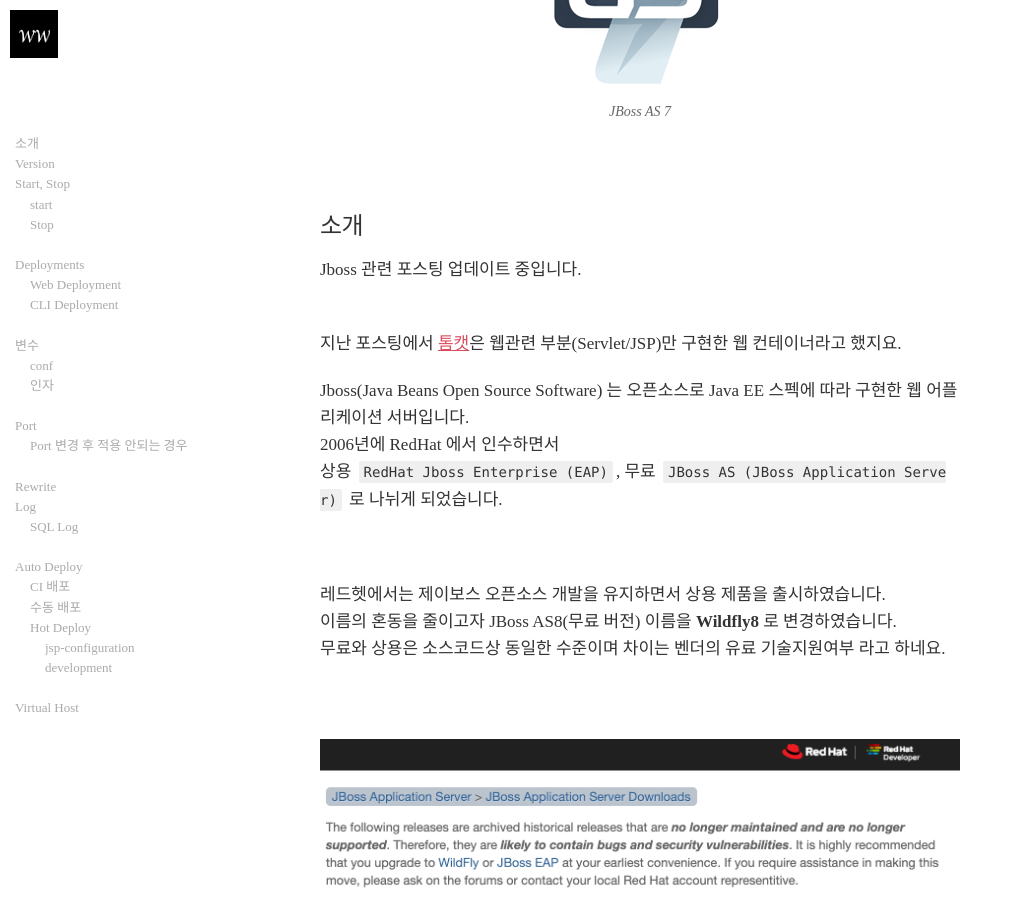
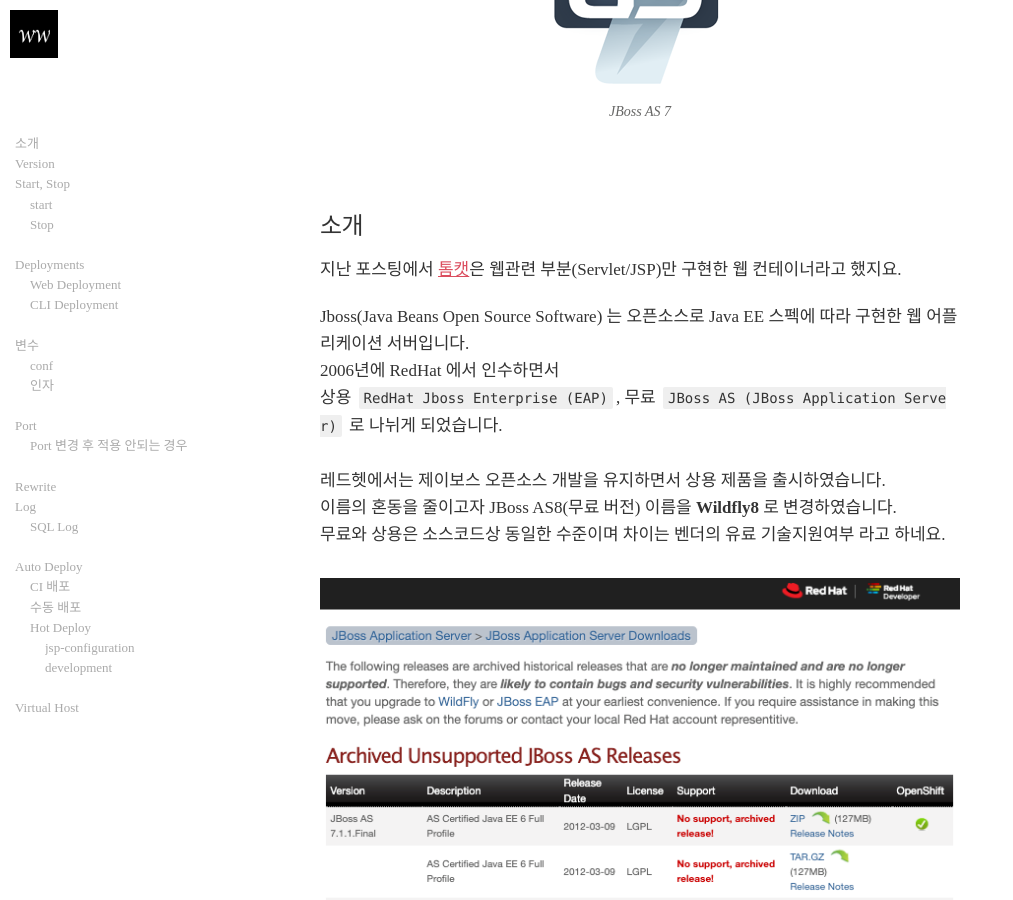
Before and after one commit to didalgus/didalgus.github.io, a Jekyll site: the page built from _posts/2019-08-02-About-Jboss.markdown, in a window 1280 px wide and 900 px high, scrolled down 382 px. Shown: the whole window, without its empty margins (0-1013 px from the left). Built offline with Jekyll 4.4.1, drawn with Linux system fonts in a browser that asks for light colours; nearby versions of some CDN libraries; emoji names are drawn with the system emoji font; some web fonts are replaced; the table of contents is made by our own code.

Commit message:
About Jboss : modify

````diff
--- a/_posts/2019-08-02-About-Jboss.markdown
+++ b/_posts/2019-08-02-About-Jboss.markdown
@@ -13,45 +13,32 @@
 
 ## 소개
 
-Jboss 관련 포스팅 업데이트 중입니다.
-<br>
-
 지난 포스팅에서 [톰캣](/2019/07/25/About-Tomcat.html)은 웹관련 부분(Servlet/JSP)만 구현한 웹 컨테이너라고 했지요.
 
 Jboss(Java Beans Open Source Software) 는 오픈소스로 Java EE 스펙에 따라 구현한 웹 어플리케이션 서버입니다.
 2006년에 RedHat 에서 인수하면서
 상용 `RedHat Jboss Enterprise (EAP)`, 무료 `JBoss AS (JBoss Application Server)` 로 나뉘게 되었습니다.
-
 <br>
-
 레드헷에서는 제이보스 오픈소스 개발을 유지하면서 상용 제품을 출시하였습니다.
 이름의 혼동을 줄이고자 JBoss AS8(무료 버전) 이름을 **Wildfly8** 로 변경하였습니다.
 무료와 상용은 소스코드상 동일한 수준이며 차이는 벤더의 유료 기술지원여부 라고 하네요.
-
-<br>
 
 ![JBoss AS 7]({{ site.url }}/assets/article_images/2019-08-02-About-Jboss/2019-08-05-jboss-download.png)
 
 [Download Page](https://jbossas.jboss.org/downloads)에 더이상 유지보수 되지않으며 지원하지 않는다는 안내가 있네요.
 저 역시 <u>WildFly 사용</u>을 권해드립니다.
 
-<br>
 이 포스팅은 `jboss-as-7.1.1.Final` 버전을 운영하면서 정리한 것들을 모은 내용입니다.
 
+## Version
 
-
-
-## Version
 오래된 서비스인지라 java 버전이 7이군요.
-
-<br>
 
 >JBoss AS 7 requires JDK 1.6 or later.
 AS7 won't work on JDK8. for that use WildFly 8.x or newer.
 You can use JDK7 with AS7.
 
 로컬 개발환경 java8에서 동작하지 않기에 찾아보니 1.6 ~ 1.7 버전에서 동작하네요.
-
 
 {% highlight bash linenos %}
 $ cd /jboss-as-7.1.1.Final/bin
@@ -98,7 +85,6 @@
 
 운영중인 서버중에 재기동은 안되고 기본 정보를 확인 하고 싶을때 있잔아요.
 그럴땐 `./standalone/log/boot.log` 파일을 살펴보세요.
-
 ```log
 54     jboss.server.base.dir = /Users/we/Documents/jboss/jboss_evaluation/standalone
 55     jboss.server.config.dir = /Users/we/Documents/jboss/jboss_evaluation/standalone/configuration
@@ -108,7 +94,6 @@
 59     jboss.server.name = wmp-2017060003
 60     jboss.server.temp.dir = /Users/we/Documents/jboss/jboss_evaluation/standalone/tmp
 ```
-
 
 ### Stop
 
@@ -245,7 +230,6 @@
 물리서버 1대에 여러개 WAS 를 띄울려면 port를 변경해야겠지요.
 
 2가지 방법이 있습니다.
-<br>
 
 첫번째는 `standalone.xml` 설정파일에 `port-offset` 수치를 입력해서 일괄 반영합니다.
 기본 포트에 port-offset 이 더해지는 거지요.
@@ -274,7 +258,6 @@
 두번째는 `standalone.xml` 설정파일에 `socket-binding` 포트를 개별 지정하는것이지요.
 운영상황에 따라 필요하신 방법을 적용하시면 된답니다.
 <br>
-
 port-offset 값은 0 입니다.
 http, https 기본값을 변경하였군요.
 
@@ -335,7 +318,6 @@
 ## Log
 
 콘솔로그를 줄여봤어요.
-<br>
 
 변경전
 {% highlight bash linenos %}
````
